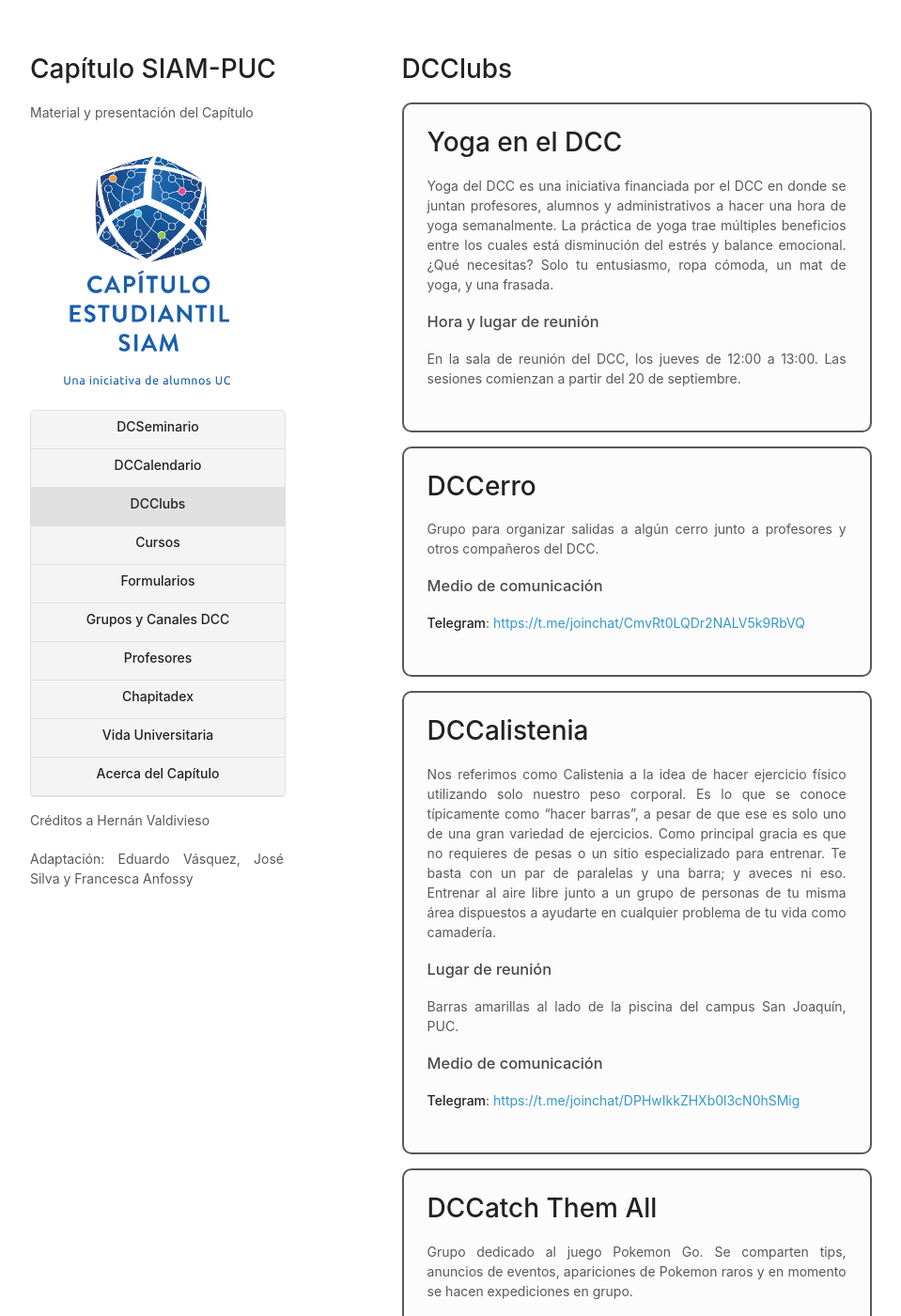
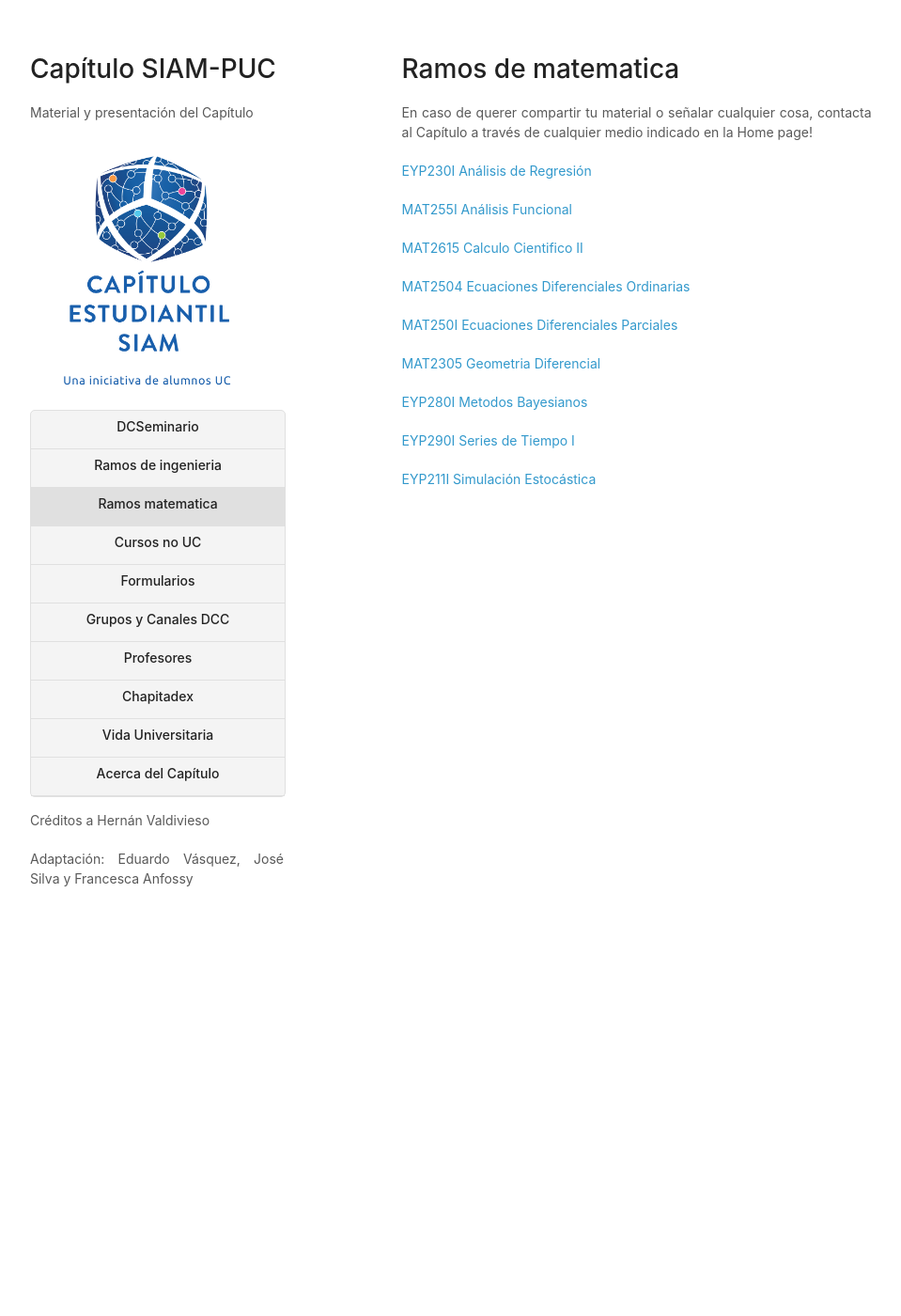
Before and after one commit to capitulosiampuc/capitulosiampuc.github.io, a Jekyll site: the page built from 3-clubs.md, in a window 1280 px wide and 1400 px high. Shown: the whole window at 94% size, without its empty margins (178-1137 px from the left). Built offline with Jekyll 4.4.1, drawn with Linux system fonts in a browser that asks for light colours; some of the changed text lies outside the part shown.

Commit message:
Primer add de cursos
Ramos ING, MAT y Francia

```diff
--- a/3-clubs.md
+++ b/3-clubs.md
@@ -1,67 +1,27 @@
 ---
 layout: default
-title: DCClubs
-permalink: /dcclubs/
+title: Ramos matematica
+permalink: /ramosmat/
 ---
-{::options parse_block_html="true" /}
-# DCClubs
 
-<div class="grupo">
+# Ramos de matematica
 
-# Yoga en el DCC
-Yoga del DCC es una iniciativa financiada por el DCC en donde se juntan profesores, alumnos y administrativos a hacer una hora de yoga semanalmente. La práctica de yoga trae múltiples beneficios entre los cuales está disminución del estrés y balance emocional. ¿Qué necesitas? Solo tu entusiasmo, ropa cómoda, un mat de yoga, y una frasada.
+En caso de querer compartir tu material o señalar cualquier cosa, contacta al Capítulo a través de cualquier medio indicado en la Home page!
 
-### Hora y lugar de reunión
-En la sala de reunión del DCC, los jueves de 12:00 a 13:00. Las sesiones comienzan a partir del 20 de septiembre.
+[EYP230I Análisis de Regresión](https://drive.google.com/drive/folders/1tGZNeGDOb21FDcsW0n7-3GEnpUBEXCiA?usp=sharing)
 
-</div>
+[MAT255I Análisis Funcional](https://drive.google.com/drive/folders/16BPo0vaw9LtxXQZ-UZsE4g7oN7ems9wb?usp=sharing)
 
-<div class="grupo">
+[MAT2615 Calculo Cientifico II](https://drive.google.com/drive/folders/1GgsC8ExCPBmiIWmq-1Bjd6_8yeCarSgm?usp=sharing)
 
-# DCCerro
-Grupo para organizar salidas a algún cerro junto a profesores y otros compañeros del DCC.
+[MAT2504 Ecuaciones Diferenciales Ordinarias](https://drive.google.com/drive/folders/1kyfOkgFt3AXfHKTIWZagYS-RPxhIAgdr?usp=sharing)
 
-### Medio de comunicación
-**Telegram**: [https://t.me/joinchat/CmvRt0LQDr2NALV5k9RbVQ](https://t.me/joinchat/CmvRt0LQDr2NALV5k9RbVQ)
+[MAT250I Ecuaciones Diferenciales Parciales](https://drive.google.com/drive/folders/1U36bUBA1h7UJt1mxC7lfN3tBba37o5Bf?usp=sharing)
 
-</div>
+[MAT2305 Geometria Diferencial](https://drive.google.com/drive/folders/1ANDc18ta_-SnrWJcqm-N4UZasURusOUs?usp=sharing)
 
-<div class="grupo">
+[EYP280I Metodos Bayesianos](https://drive.google.com/drive/folders/11Il71rLgNjqzuSll-T6HBX83lewBAA5W?usp=sharing)
 
-# DCCalistenia
-Nos referimos como Calistenia a la idea de hacer ejercicio físico utilizando solo nuestro peso corporal. Es lo que se conoce típicamente como "hacer barras", a pesar de que ese es solo uno de una gran variedad de ejercicios. Como principal gracia es que no requieres de pesas o un sitio especializado para entrenar. Te basta con un par de paralelas y una barra; y aveces ni eso. Entrenar al aire libre junto a un grupo de personas de tu misma área dispuestos a ayudarte en cualquier problema de tu vida como camadería.
+[EYP290I Series de Tiempo I](https://drive.google.com/drive/folders/1NfN8pZRgriLVMPG6eCkvU2IPfaEcZnOb?usp=sharing)
 
-### Lugar de reunión
-Barras amarillas al lado de la piscina del campus San Joaquín, PUC.
-
-### Medio de comunicación
-**Telegram**: [https://t.me/joinchat/DPHwIkkZHXb0l3cN0hSMig](https://t.me/joinchat/DPHwIkkZHXb0l3cN0hSMig)
-
-</div>
-
-
-<div class="grupo">
-
-# DCCatch Them All
-Grupo dedicado al juego Pokemon Go. Se comparten tips, anuncios de eventos, apariciones de Pokemon raros y en momento se hacen expediciones en grupo.
-
-### Medio de comunicación
-**Telegram**: [https://t.me/joinchat/BaYzAA7lXym7gEmedinI9w](https://t.me/joinchat/BaYzAA7lXym7gEmedinI9w)
-
-</div>
-
-<div class="grupo">
-
-# DCConsola
-Grupo creado para reunir a todo aquel que le gusten los juegos y quiera compartir su opinión o buscar a otros jugadores para las partidas donde se requieren más jugadores como League of Legend, Age of Empire, Etc.
-
-### Medio de comunicación
-**Telegram**: [https://t.me/joinchat/CogUgEqMORV4ddTpfQhOog](https://t.me/joinchat/CogUgEqMORV4ddTpfQhOog)
-
-</div>
-
-## Propuestas de DCClubs
-Mira estas [propuestas](https://goo.gl/forms/oEixnTlNnyRQu1Sa2) de DCClubs. Registra tu interés y puede que estos grupos se formen!
-
-## ¿Nuevas ideas de DCClubs?
-¿Tienes una propuesta de un nuevo DCClubs o quieres registrar un grupo ya existente? Puedes encontrar el formulario de inscripción [aquí](https://capitulo-acm-puc.github.io/formularios/).
+[EYP211I Simulación Estocástica](https://drive.google.com/drive/folders/1WpD_MLnPl-l6ub66Id8-Z216cWDnMwmI?usp=sharing)
```
Also changed, not shown: 2-calendario.md (+22 -4 lines), 4-cursos.md (+13 -5 lines), 1 other file.
